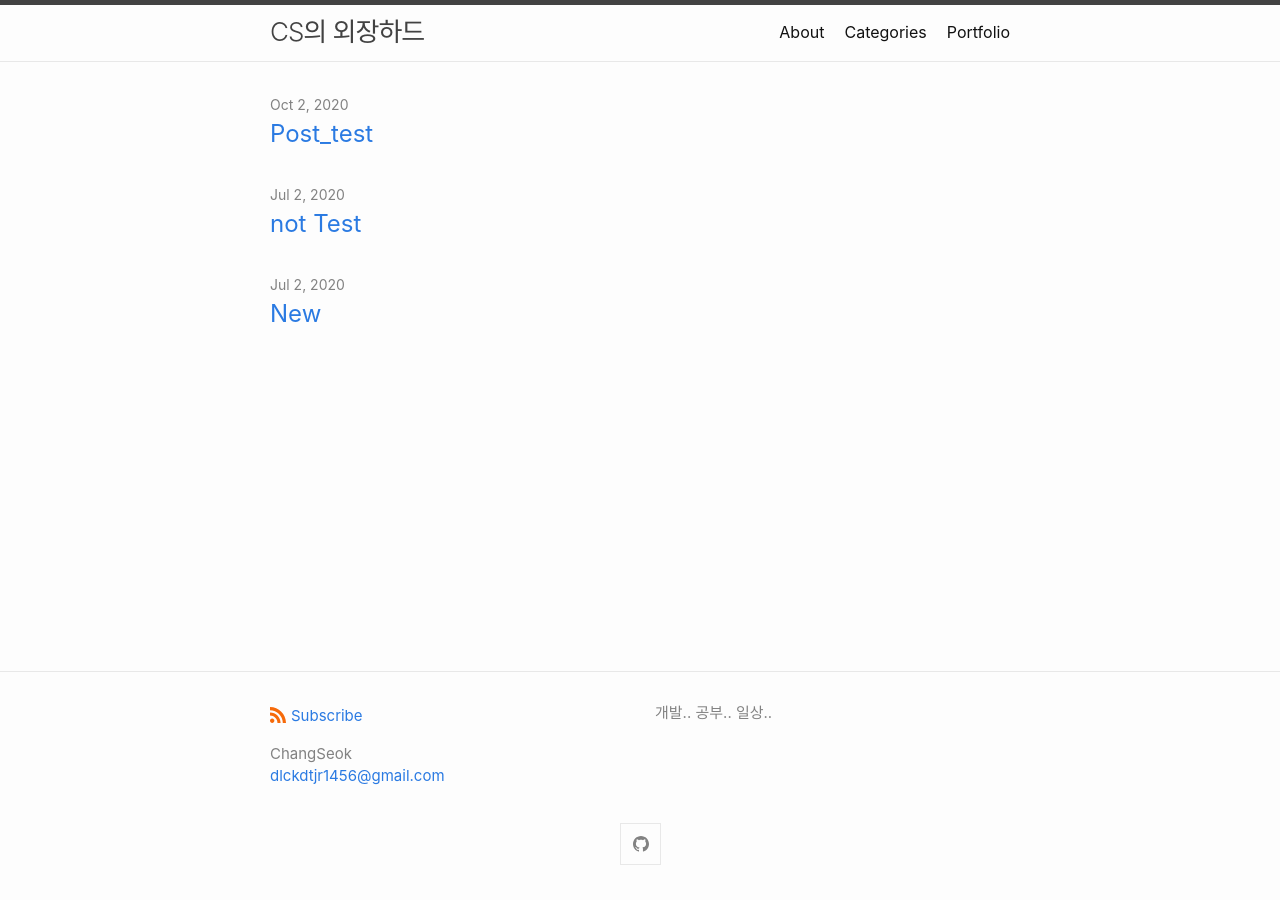
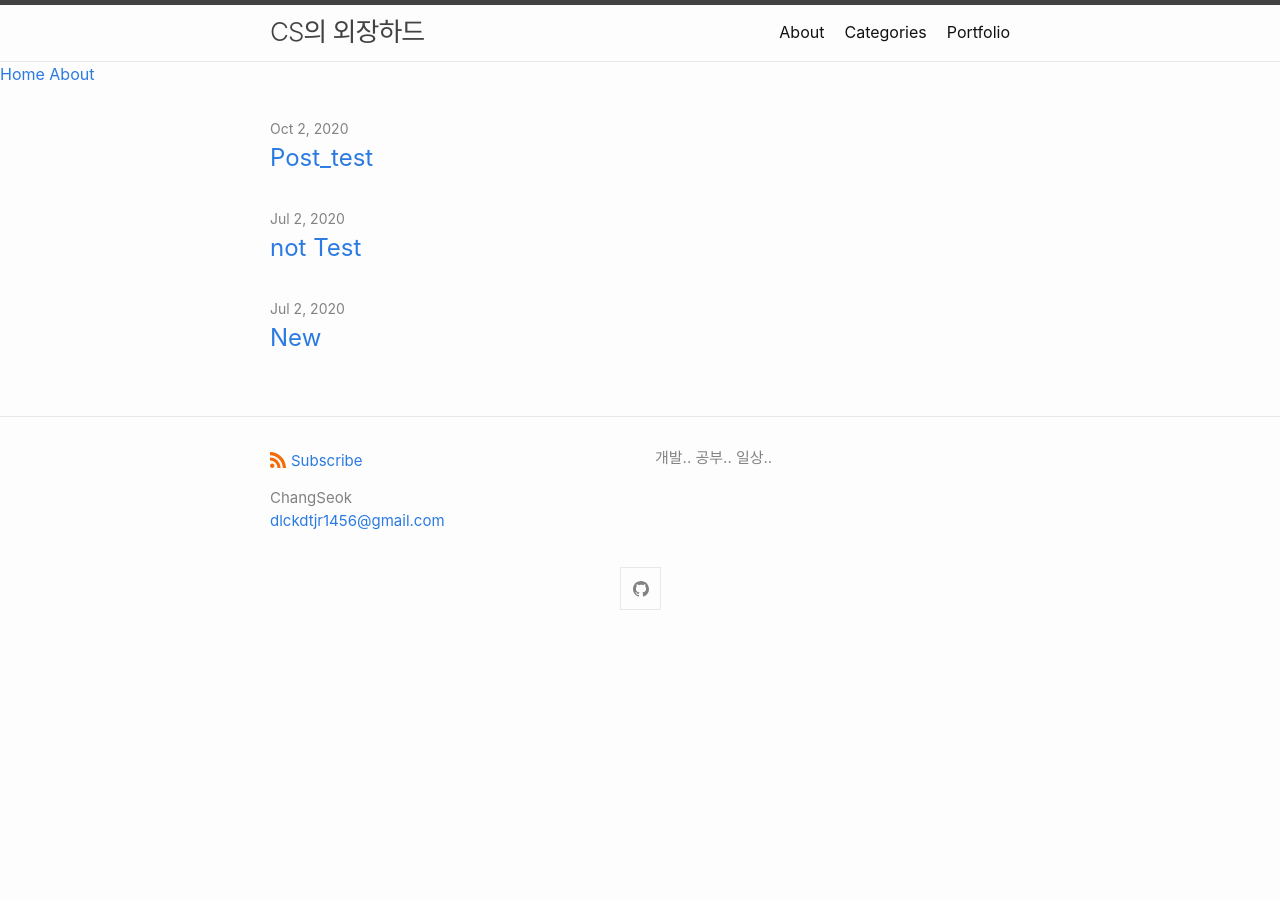
Before and after one commit to ChangSeok-Lee/ChangSeok-Lee.github.io, a Jekyll site: the page built from index.md, in a window 1280 px wide. Built offline with Jekyll 4.4.1, drawn with Linux system fonts in a browser that asks for light colours; our own code applies the rules of GitHub Pages for plain Markdown files.

Commit message:
Update default.html

```diff
--- a/_layouts/default.html
+++ b/_layouts/default.html
@@ -6,6 +6,7 @@
   <body>
 
     {%- include header.html -%}
+    {%- include navigation.html %}
 
     <main class="page-content" aria-label="Content">
       <div class="wrapper">
```
